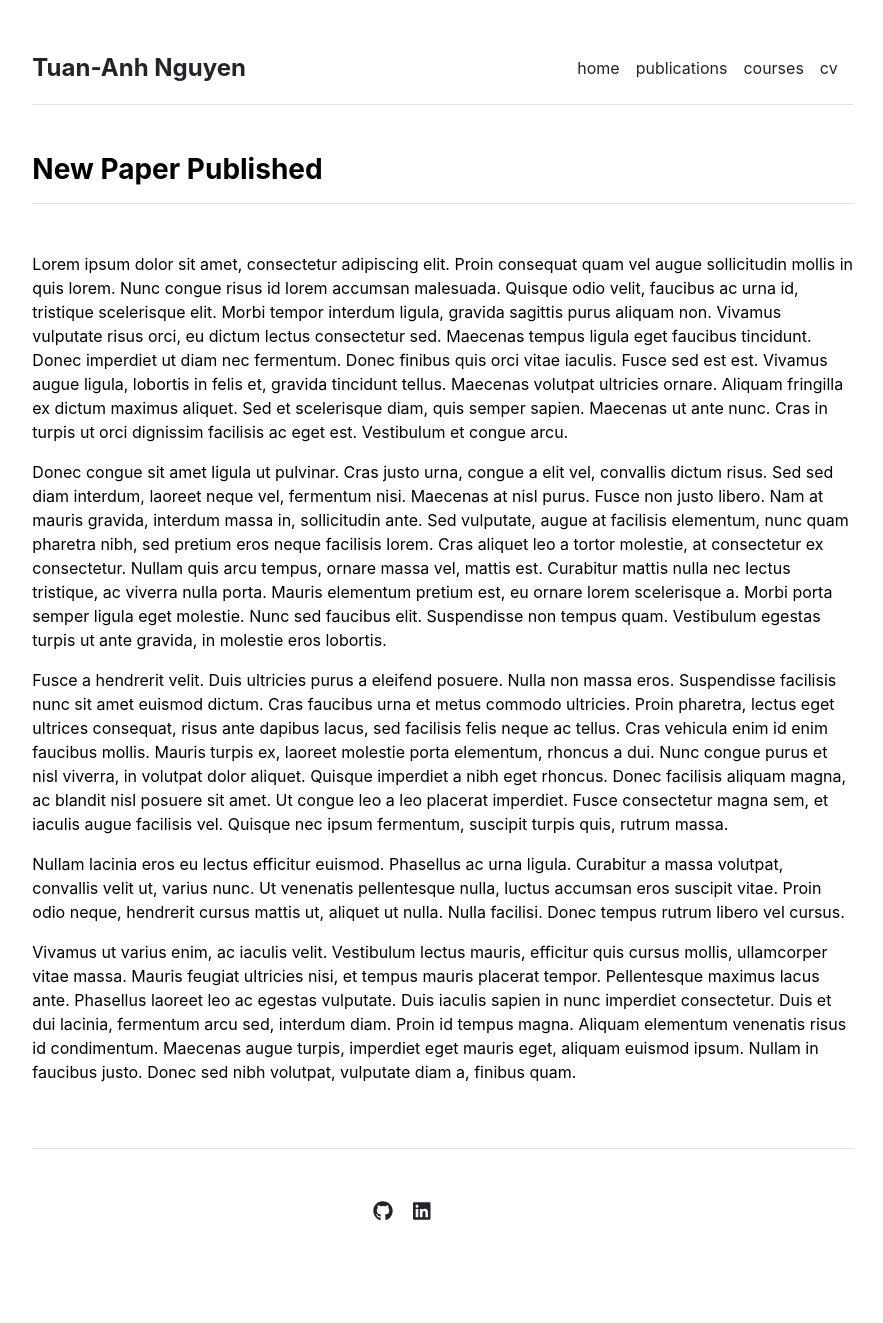
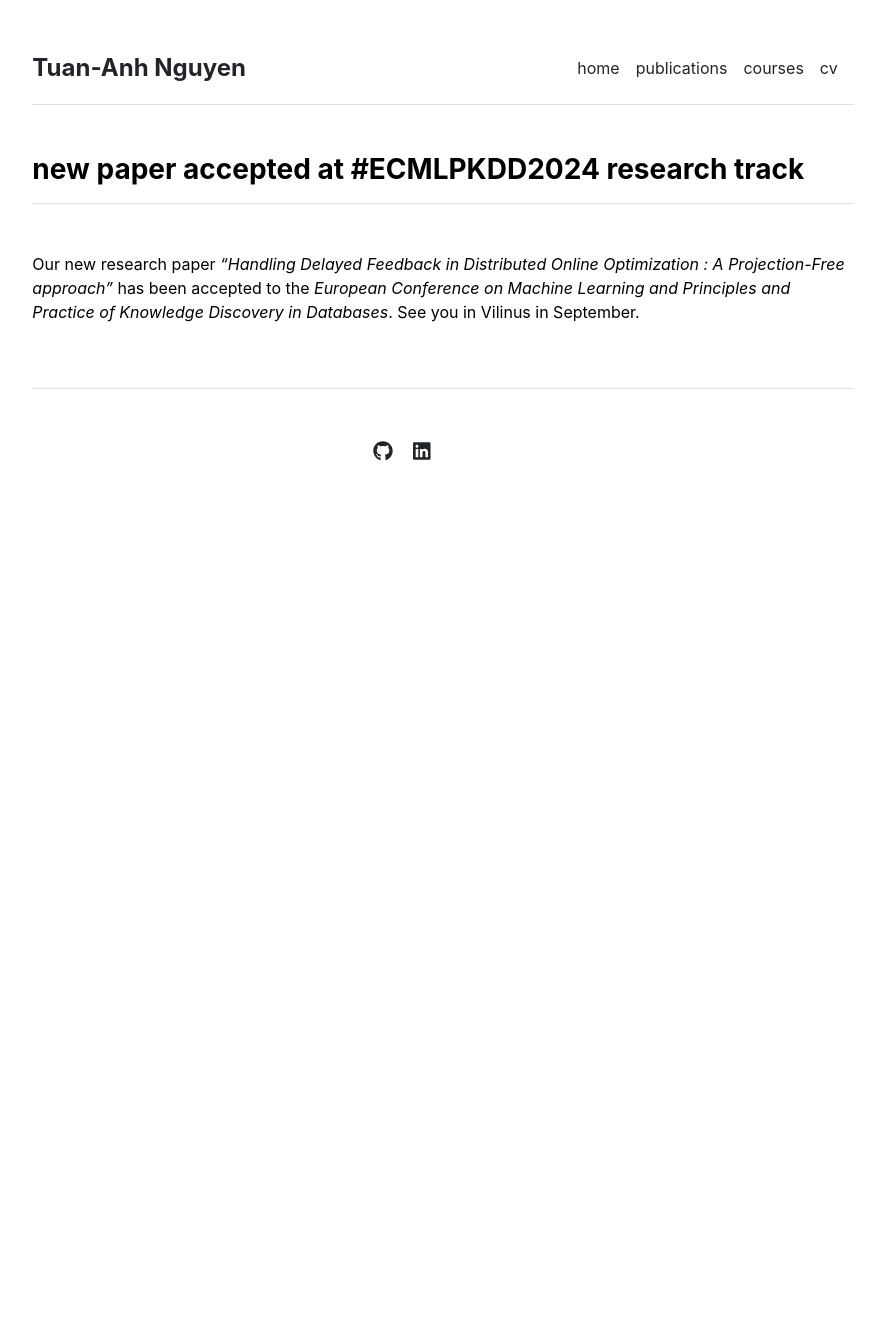
Before and after one commit to tuananhngh/tuananhngh.github.io, a Jekyll site: the page built from _posts/2020-03-01-new-paper-published.md, in a window 1280 px wide. Shown: the whole page, without its empty margins (197-1080 px from the left). Built offline with Jekyll 4.4.1, drawn with Linux system fonts in a browser that asks for light colours; after the commit the page ends 900 px from its top, so only the background shows below that.

Commit message:
update first news

```diff
--- a/_layouts/home.html
+++ b/_layouts/home.html
@@ -28,7 +28,7 @@ layout: default
     {% for post in site.posts %}
       <p><a href="{{ site.github.url }}/{{ post.url }}">{{ post.title }}</a> - {{ post.date | date: "%B %-d, %Y" }}</p>
     {% endfor %} -->
-    <h3 class="fw-bold border-bottom pb-3 mb-5">News</h3>
+    <h3 class="fw-bold border-bottom pb-3 mb-5">news</h3>
     {% for post in site.posts %}
       <p>{{ post.date | date: "%B %-d, %Y" }} - <a href="{{ site.github.url }}/{{ post.url }}">{{ post.title }}</a></p>
     {% endfor %}
--- a/_posts/2020-03-01-new-paper-published.md
+++ b/_posts/2020-03-01-new-paper-published.md
@@ -1,14 +1,6 @@
 ---
 layout: post
-title: "New Paper Published"
+title: "new paper accepted at #ECMLPKDD2024 research track"
 ---
 
-Lorem ipsum dolor sit amet, consectetur adipiscing elit. Proin consequat quam vel augue sollicitudin mollis in quis lorem. Nunc congue risus id lorem accumsan malesuada. Quisque odio velit, faucibus ac urna id, tristique scelerisque elit. Morbi tempor interdum ligula, gravida sagittis purus aliquam non. Vivamus vulputate risus orci, eu dictum lectus consectetur sed. Maecenas tempus ligula eget faucibus tincidunt. Donec imperdiet ut diam nec fermentum. Donec finibus quis orci vitae iaculis. Fusce sed est est. Vivamus augue ligula, lobortis in felis et, gravida tincidunt tellus. Maecenas volutpat ultricies ornare. Aliquam fringilla ex dictum maximus aliquet. Sed et scelerisque diam, quis semper sapien. Maecenas ut ante nunc. Cras in turpis ut orci dignissim facilisis ac eget est. Vestibulum et congue arcu.
-
-Donec congue sit amet ligula ut pulvinar. Cras justo urna, congue a elit vel, convallis dictum risus. Sed sed diam interdum, laoreet neque vel, fermentum nisi. Maecenas at nisl purus. Fusce non justo libero. Nam at mauris gravida, interdum massa in, sollicitudin ante. Sed vulputate, augue at facilisis elementum, nunc quam pharetra nibh, sed pretium eros neque facilisis lorem. Cras aliquet leo a tortor molestie, at consectetur ex consectetur. Nullam quis arcu tempus, ornare massa vel, mattis est. Curabitur mattis nulla nec lectus tristique, ac viverra nulla porta. Mauris elementum pretium est, eu ornare lorem scelerisque a. Morbi porta semper ligula eget molestie. Nunc sed faucibus elit. Suspendisse non tempus quam. Vestibulum egestas turpis ut ante gravida, in molestie eros lobortis.
-
-Fusce a hendrerit velit. Duis ultricies purus a eleifend posuere. Nulla non massa eros. Suspendisse facilisis nunc sit amet euismod dictum. Cras faucibus urna et metus commodo ultricies. Proin pharetra, lectus eget ultrices consequat, risus ante dapibus lacus, sed facilisis felis neque ac tellus. Cras vehicula enim id enim faucibus mollis. Mauris turpis ex, laoreet molestie porta elementum, rhoncus a dui. Nunc congue purus et nisl viverra, in volutpat dolor aliquet. Quisque imperdiet a nibh eget rhoncus. Donec facilisis aliquam magna, ac blandit nisl posuere sit amet. Ut congue leo a leo placerat imperdiet. Fusce consectetur magna sem, et iaculis augue facilisis vel. Quisque nec ipsum fermentum, suscipit turpis quis, rutrum massa.
-
-Nullam lacinia eros eu lectus efficitur euismod. Phasellus ac urna ligula. Curabitur a massa volutpat, convallis velit ut, varius nunc. Ut venenatis pellentesque nulla, luctus accumsan eros suscipit vitae. Proin odio neque, hendrerit cursus mattis ut, aliquet ut nulla. Nulla facilisi. Donec tempus rutrum libero vel cursus.
-
-Vivamus ut varius enim, ac iaculis velit. Vestibulum lectus mauris, efficitur quis cursus mollis, ullamcorper vitae massa. Mauris feugiat ultricies nisi, et tempus mauris placerat tempor. Pellentesque maximus lacus ante. Phasellus laoreet leo ac egestas vulputate. Duis iaculis sapien in nunc imperdiet consectetur. Duis et dui lacinia, fermentum arcu sed, interdum diam. Proin id tempus magna. Aliquam elementum venenatis risus id condimentum. Maecenas augue turpis, imperdiet eget mauris eget, aliquam euismod ipsum. Nullam in faucibus justo. Donec sed nibh volutpat, vulputate diam a, finibus quam.
+Our new research paper *"Handling Delayed Feedback in Distributed Online Optimization : A Projection-Free approach"* has been accepted to the *European Conference on Machine Learning and Principles and Practice of Knowledge Discovery in Databases*. See you in Vilinus in September.
```
Also changed, not shown: index.md (+1 -1 lines).
